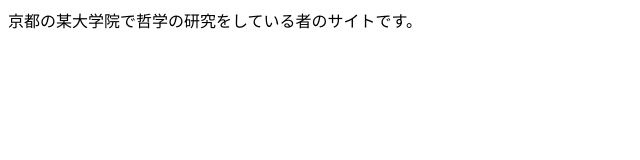
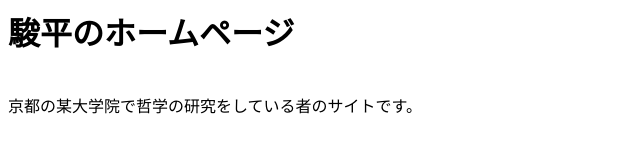
Before and after one commit to shumpei-git/shumpei-git.github.io, a plain HTML site: page index.html in a window 1280 px wide. Shown: the whole page, without its empty margins (0-640 px from the left). Drawn offline with Linux system fonts and the light colour scheme.

Commit message:
Update index.html

```diff
--- a/index.html
+++ b/index.html
@@ -4,7 +4,8 @@
 <title>駿平のページ</title>
 </head>
 
-
+<h1>駿平のホームページ</h1>
+<br>
 京都の某大学院で哲学の研究をしている者のサイトです。
 <br>
 
```
